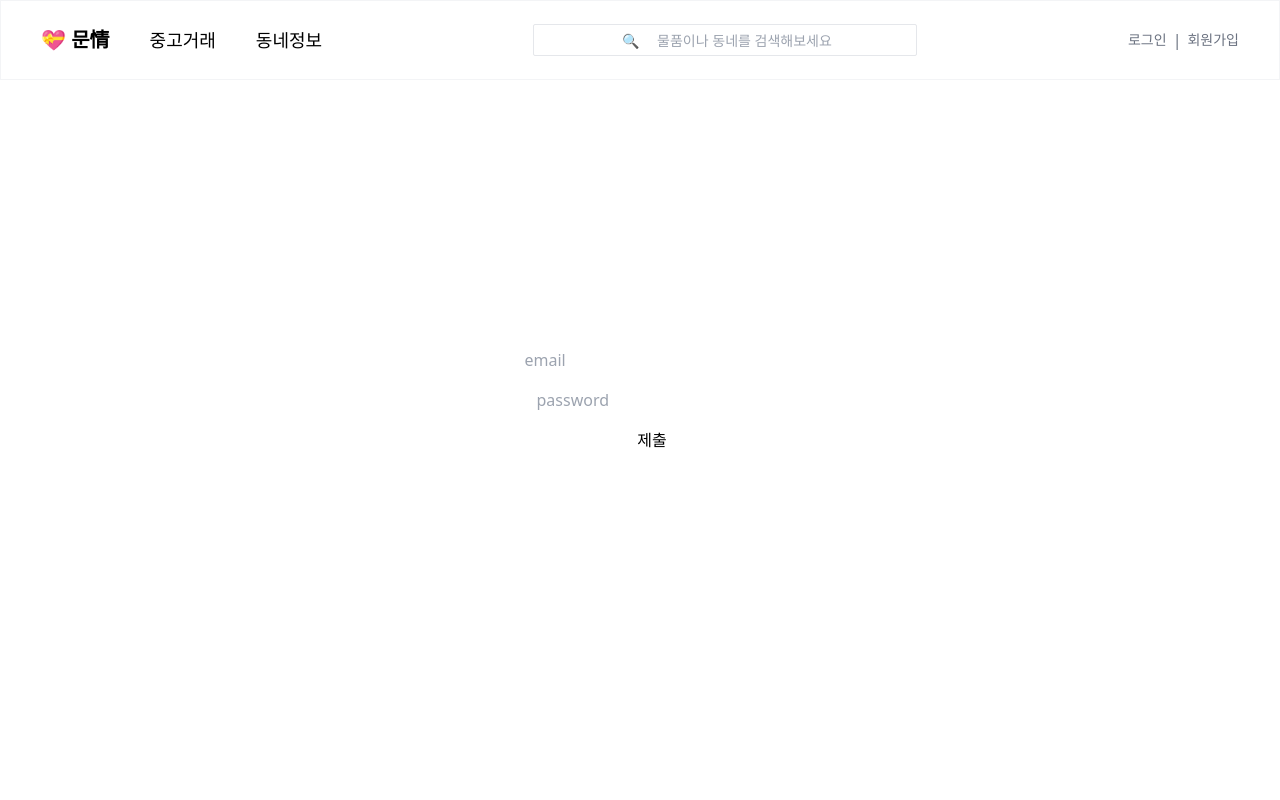
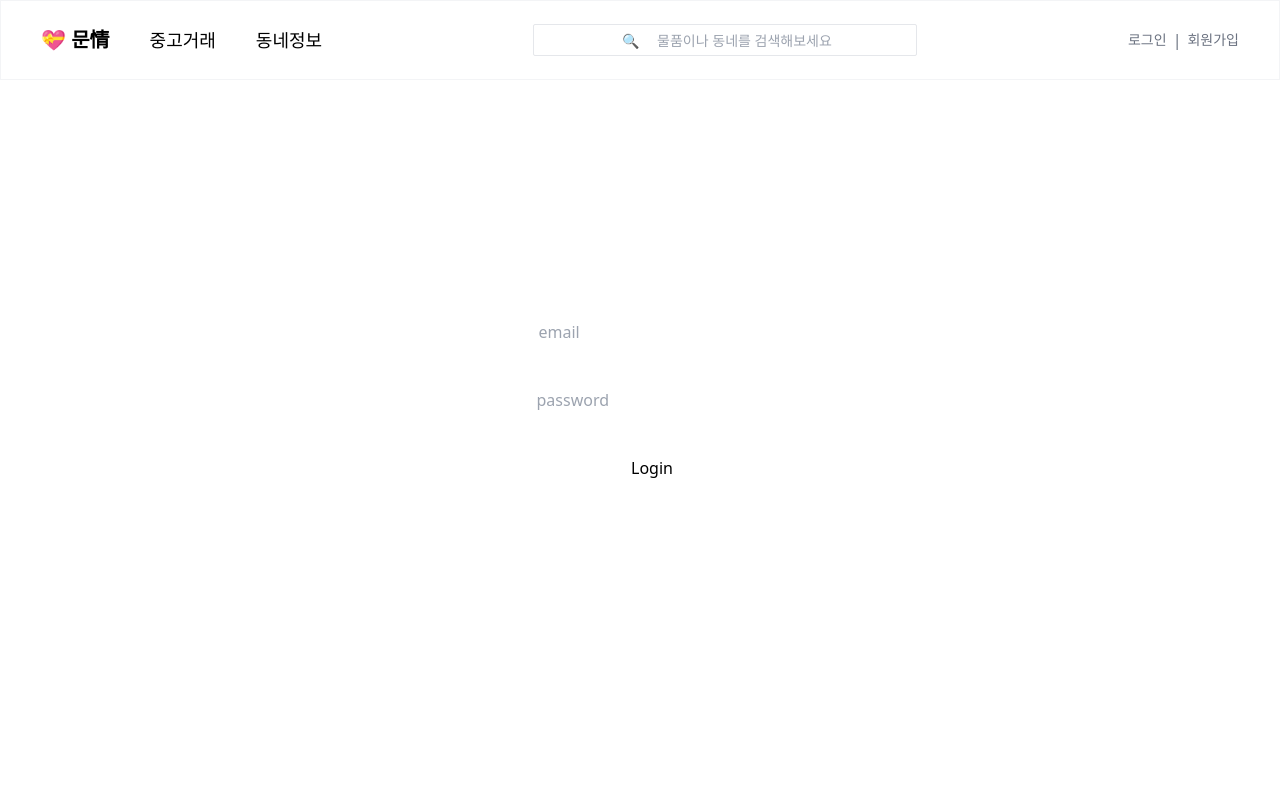
Before and after one commit to wecode-42th-danggen/wecode-42th-danggen-project, a React (Create React App) app in the folder frontend/pumpkinmarket/: page /login in a window 1280 px wide. Shown: the top 800 px of the page. Built offline with nearby package versions, Linux system fonts and the light colour scheme; no server answers.

Commit message:
Add: button 색상
버튼 색상 변경 & input 칸 스타일 적용

추가

Add: fetch 추가

Modify: fetch 주소 변경

Modify: getUserInfo 수정

input에 onChange로 getUserInfo 추가

```diff
--- a/frontend/pumpkinmarket/src/pages/Login/Login.js
+++ b/frontend/pumpkinmarket/src/pages/Login/Login.js
@@ -1,7 +1,34 @@
 import React, { useState, useRef } from 'react';
+import { useNavigate } from 'react-router-dom';
 
 export default function SignUp() {
   const [formData, setFormData] = useState({ id: '', password: '' });
+  const navigate = useNavigate();
+
+  const getUserInfo = event => {
+    const { name, value } = event.target;
+    setFormData({ ...formData, [name]: value });
+  };
+  const goToMain = () => {
+    fetch('http://10.58.52.55:8000/users/login', {
+      method: 'POST',
+      headers: {
+        'Content-Type': 'application/json;charset=utf-8',
+      },
+      body: JSON.stringify({
+        password: formData.password,
+        email: formData.email,
+      }),
+    })
+      .then(response => response.json())
+      .then(data => {
+        console.log(data);
+        navigate('/');
+      })
+      .catch(err => {
+        console.log(err.messages);
+      });
+  };
   return (
     <div className="flex justify-center ">
       <div className="flex justify-center leading-10 h-screen align-items: center;">
@@ -15,9 +42,19 @@ export default function SignUp() {
             placeholder="email"
             type="email"
             name="profile_image_url"
+            className="ml-7 mb-7"
+            onChange={getUserInfo}
           ></input>
-          <input placeholder="password" type="password" name="password"></input>
-          <input type="submit" value="제출"></input>
+          <input
+            placeholder="password"
+            type="password"
+            name="password"
+            className="mb-7"
+            onChange={getUserInfo}
+          ></input>
+          <button type="submit" onClick={goToMain}>
+            Login
+          </button>
         </form>
       </div>
     </div>
--- a/frontend/pumpkinmarket/src/pages/SignUp/SignUp.js
+++ b/frontend/pumpkinmarket/src/pages/SignUp/SignUp.js
@@ -36,12 +36,12 @@ export default function SignUp() {
           <label for="avatar">Avatar</label>
           <input
             type="file"
-            class="block w-full text-sm text-slate-500
+            className="block w-full text-sm text-slate-500
       file:mr-4 file:py-2 file:px-4
       file:rounded-full file:border-0
       file:text-sm file:font-semibold
       file:bg-violet-50 file:text-violet-700
-      hover:file:bg-violet-100
+      hover:file:bg-violet-10 mb-5
     "
             name="avatar"
             accept="image/*"
@@ -54,6 +54,30 @@ export default function SignUp() {
             placeholder="email"
             type="email"
             name="profile_image_url"
+            className="mb-5"
+          ></input>
+          <input
+            placeholder="name"
+            type="name"
+            name="name"
+            className="mb-5"
+          ></input>
+          <input
+            placeholder="password"
+            type="password"
+            name="password"
+            className="mb-5"
+          ></input>
+          <input
+            placeholder="phone"
+            type="text"
+            name="phone_number"
+            className="mb-5"
+          ></input>
+          <input
+            type="submit"
+            value="signUp"
+            className="w-44 bg-green-500 rounded-lg"
           ></input>
           <input placeholder="name" type="name" name="name"></input>
           <input placeholder="password" type="password" name="password"></input>
```
